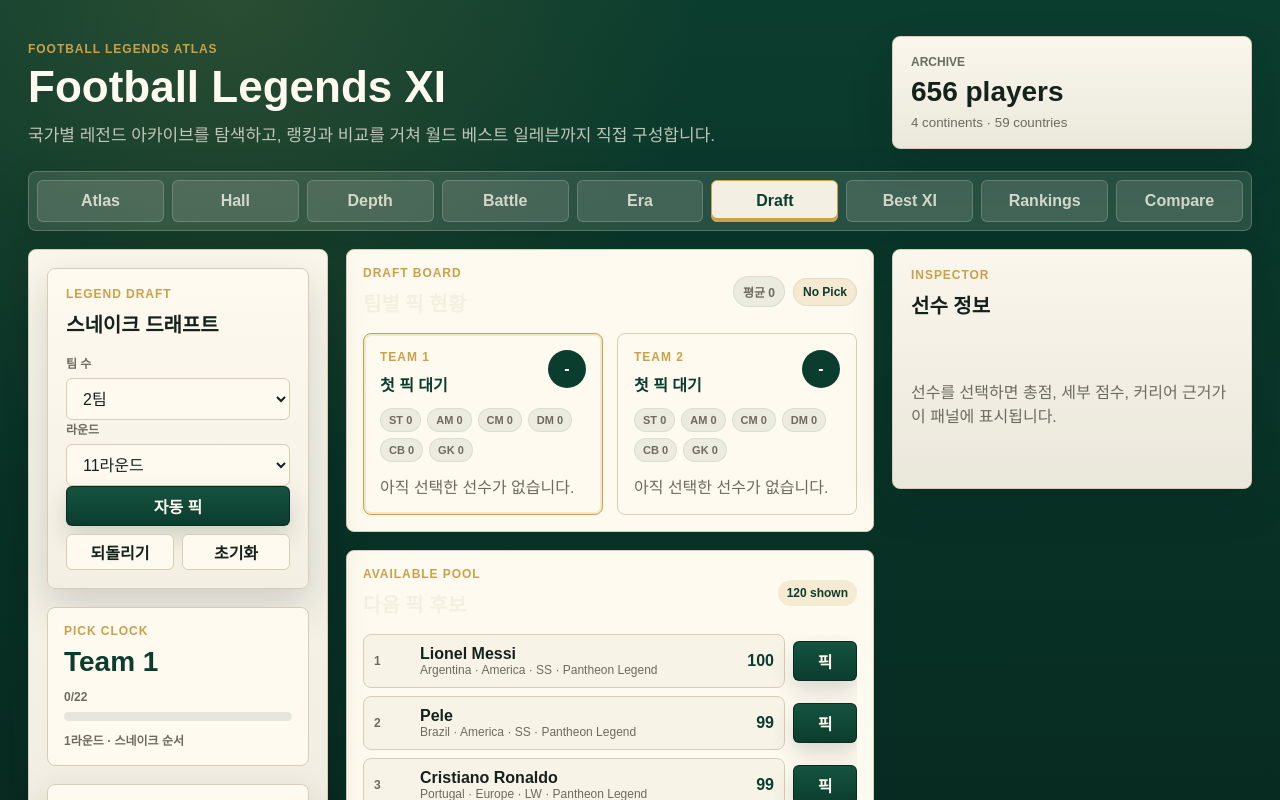
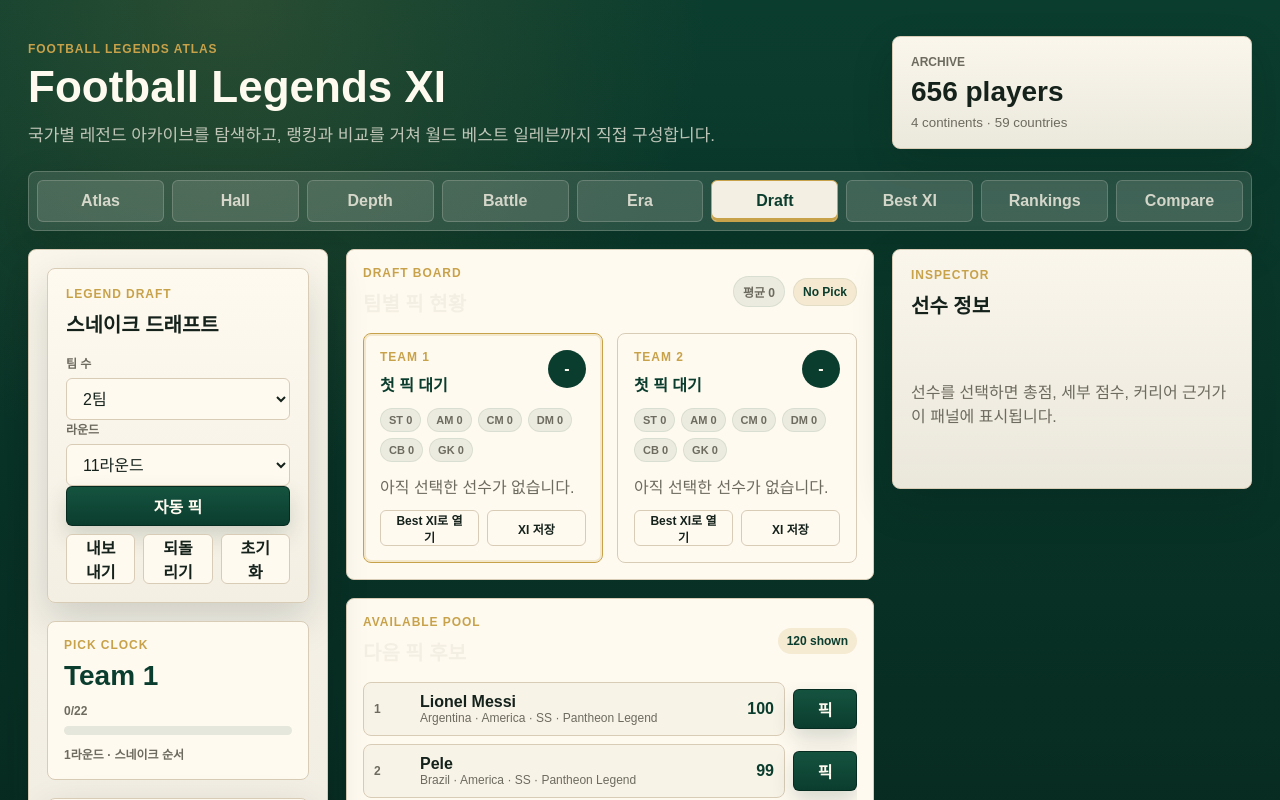
Before and after one commit to sinn357/football-legends-xi, a Next.js app: page / in a window 1280 px wide. Both pictures are taken after a click on the button "Draft". Shown: the top 800 px of the page. Built offline with nearby package versions, Linux system fonts and the light colour scheme.

Commit message:
Connect draft teams to best xi

```diff
--- a/app/globals.css
+++ b/app/globals.css
@@ -1358,6 +1358,7 @@ td strong {
 .draft-status-card,
 .draft-board-panel,
 .draft-candidate-panel,
+.draft-export-panel,
 .draft-team-card {
   background: var(--side-1-strong);
   border: 1px solid var(--line);
@@ -1392,7 +1393,7 @@ td strong {
 .draft-action-grid {
   display: grid;
   gap: 8px;
-  grid-template-columns: 1fr 1fr;
+  grid-template-columns: repeat(3, minmax(0, 1fr));
 }
 
 .draft-action-grid .primary-inline {
@@ -1542,6 +1543,40 @@ td strong {
 .draft-team-card .battle-xi-list {
   border-top: 1px solid var(--line);
   padding-top: 10px;
+}
+
+.draft-team-actions {
+  display: grid;
+  gap: 8px;
+  grid-template-columns: 1fr 1fr;
+}
+
+.draft-team-actions button {
+  background: var(--side-1-strong);
+  border: 1px solid var(--line);
+  border-radius: 6px;
+  color: var(--ink);
+  font-size: 12px;
+  font-weight: 900;
+  min-height: 36px;
+  padding: 0 10px;
+}
+
+.draft-team-actions button:hover,
+.draft-team-actions button:focus-visible {
+  border-color: var(--gold);
+  outline: none;
+}
+
+.draft-export-panel textarea {
+  background: rgba(11, 61, 46, 0.05);
+  border: 1px solid var(--line);
+  border-radius: 8px;
+  color: var(--ink);
+  min-height: 220px;
+  padding: 12px;
+  resize: vertical;
+  width: 100%;
 }
 
 .draft-candidate-list {
@@ -2919,6 +2954,7 @@ td strong {
   .battle-position-row,
   .draft-action-grid,
   .draft-candidate-item,
+  .draft-team-actions,
   .country-xi-list,
   .comparison-grid,
   .compare-cards {
--- a/components/LegendBuilder.tsx
+++ b/components/LegendBuilder.tsx
@@ -923,6 +923,76 @@ export function LegendBuilder({ data }: { data: LegendData }) {
     setExportedSquadText(formatSquadExport(scope, formation.name, starters, averageRating));
   }
 
+  function getDraftTeamStarters(teamIndex: number) {
+    const draftFormation = formations["4-3-3"];
+    const players = draftPicks
+      .filter((pick) => pick.teamIndex === teamIndex)
+      .map((pick) => playerById.get(pick.playerId))
+      .filter(Boolean) as LegendPlayer[];
+    const draftSquad = buildSquad(players, players, draftFormation.slots, weights, {});
+
+    return draftFormation.slots
+      .map((slot) => {
+        const selected = draftSquad[slot.id];
+        return selected ? { slot, player: selected.player, rating: selected.rating } : null;
+      })
+      .filter(Boolean) as Array<{ slot: FormationSlot; player: LegendPlayer; rating: number }>;
+  }
+
+  function openDraftTeamBestXi(teamIndex: number) {
+    const draftFormation = formations["4-3-3"];
+    const draftStarters = getDraftTeamStarters(teamIndex);
+    const nextManualSlots = draftStarters.reduce<Record<string, string>>((slots, starter) => {
+      slots[starter.slot.id] = starter.player.id;
+      return slots;
+    }, {});
+
+    setFormationId("4-3-3");
+    setBuilderContinent("ALL");
+    setBuilderCountry("ALL");
+    setBuilderPosition("ALL");
+    setBuilderTier("ALL");
+    setCandidateQuery("");
+    setTopOnly(false);
+    setManualSlots(nextManualSlots);
+    setSelectedSlotId(draftStarters[0]?.slot.id ?? draftFormation.slots[0]?.id ?? "st");
+    setSelectedPlayerId(draftStarters[0]?.player.id ?? null);
+    setActiveTab("best-xi");
+  }
+
+  function saveDraftTeamBestXi(teamIndex: number) {
+    const draftFormation = formations["4-3-3"];
+    const draftStarters = getDraftTeamStarters(teamIndex);
+    if (!draftStarters.length) {
+      return;
+    }
+
+    const now = new Date();
+    const slots: SavedSlot[] = draftStarters.map(({ player, rating, slot }) => ({
+      slotId: slot.id,
+      slotLabel: slot.label,
+      playerId: player.id,
+      playerName: player.name,
+      rating,
+      position: { left: slot.left, top: slot.top },
+    }));
+
+    setSavedSquads((current) => {
+      const saved: SavedSquad = {
+        id: `Draft-Team-${teamIndex + 1}-${now.getTime()}`,
+        name: `Draft Team ${teamIndex + 1} ${draftFormation.name}`,
+        scope: `Draft Team ${teamIndex + 1}`,
+        formationId: "4-3-3",
+        formationName: draftFormation.name,
+        createdAt: now.toISOString(),
+        weights,
+        slots,
+      };
+
+      return [saved, ...current].slice(0, 20);
+    });
+  }
+
   function toggleCompare(playerId: string) {
     setCompareIds((current) => {
       if (current.includes(playerId)) {
@@ -1148,6 +1218,7 @@ export function LegendBuilder({ data }: { data: LegendData }) {
             setDraftCountry("ALL");
           }}
           onCountryChange={setDraftCountry}
+          onOpenTeamBestXi={openDraftTeamBestXi}
           onPickPlayer={draftPlayer}
           onPlayerSelect={setSelectedPlayerId}
           onPositionChange={setDraftPosition}
@@ -1164,6 +1235,7 @@ export function LegendBuilder({ data }: { data: LegendData }) {
             setDraftRounds(value);
             setDraftPicks((current) => current.slice(0, draftTeamCount * value));
           }}
+          onSaveTeamBestXi={saveDraftTeamBestXi}
           onTeamCountChange={(value) => {
             setDraftTeamCount(value);
             setDraftPicks([]);
@@ -2368,6 +2440,7 @@ function LegendDraftView({
   onAutoPick,
   onContinentChange,
   onCountryChange,
+  onOpenTeamBestXi,
   onPickPlayer,
   onPlayerSelect,
   onPositionChange,
@@ -2375,6 +2448,7 @@ function LegendDraftView({
   onResetDraft,
   onResetFilters,
   onRoundsChange,
+  onSaveTeamBestXi,
   onTeamCountChange,
   onTierChange,
   onUndoPick,
@@ -2395,6 +2469,7 @@ function LegendDraftView({
   onAutoPick: () => void;
   onContinentChange: (value: Continent | FilterValue) => void;
   onCountryChange: (value: string | FilterValue) => void;
+  onOpenTeamBestXi: (teamIndex: number) => void;
   onPickPlayer: (playerId: string) => void;
   onPlayerSelect: (playerId: string) => void;
   onPositionChange: (value: PositionCode | FilterValue) => void;
@@ -2402,6 +2477,7 @@ function LegendDraftView({
   onResetDraft: () => void;
   onResetFilters: () => void;
   onRoundsChange: (value: number) => void;
+  onSaveTeamBestXi: (teamIndex: number) => void;
   onTeamCountChange: (value: number) => void;
   onTierChange: (value: LegendTierId | FilterValue) => void;
   onUndoPick: () => void;
@@ -2414,6 +2490,7 @@ function LegendDraftView({
   tier: LegendTierId | FilterValue;
   weights: WeightMap;
 }) {
+  const [exportedDraftText, setExportedDraftText] = useState("");
   const maxPicks = teamCount * rounds;
   const isComplete = picks.length >= maxPicks;
   const currentRound = Math.min(Math.floor(picks.length / teamCount) + 1, rounds);
@@ -2449,6 +2526,10 @@ function LegendDraftView({
   const leader = teamSummaries
     .filter((team) => team.players.length > 0)
     .sort((a, b) => b.xiAverage - a.xiAverage || b.average - a.average)[0];
+
+  function exportDraftBoard() {
+    setExportedDraftText(formatDraftExport(teamSummaries, picks, playerById, weights, rounds));
+  }
 
   return (
     <section className="draft-grid">
@@ -2481,6 +2562,9 @@ function LegendDraftView({
           <div className="draft-action-grid">
             <button className="primary-inline" disabled={!candidates.length || isComplete} onClick={onAutoPick} type="button">
               자동 픽
+            </button>
+            <button className="small-button" disabled={!picks.length} onClick={exportDraftBoard} type="button">
+              내보내기
             </button>
             <button className="small-button" disabled={!picks.length} onClick={onUndoPick} type="button">
               되돌리기
@@ -2614,11 +2698,34 @@ function LegendDraftView({
                     })}
                   {team.players.length === 0 ? <p className="empty-state">아직 선택한 선수가 없습니다.</p> : null}
                 </div>
+                <div className="draft-team-actions">
+                  <button disabled={!team.players.length} onClick={() => onOpenTeamBestXi(team.teamIndex)} type="button">
+                    Best XI로 열기
+                  </button>
+                  <button disabled={!team.players.length} onClick={() => onSaveTeamBestXi(team.teamIndex)} type="button">
+                    XI 저장
+                  </button>
+                </div>
                 {team.starters.length ? <BattleXiList onPlayerSelect={onPlayerSelect} starters={team.starters} /> : null}
               </article>
             ))}
           </div>
         </section>
+
+        {exportedDraftText ? (
+          <section className="draft-export-panel">
+            <div className="section-heading row">
+              <div>
+                <p className="eyebrow">Export</p>
+                <h2>드래프트 보드 텍스트</h2>
+              </div>
+              <button className="small-button" onClick={() => setExportedDraftText("")} type="button">
+                닫기
+              </button>
+            </div>
+            <textarea readOnly value={exportedDraftText} />
+          </section>
+        ) : null}
 
         <section className="draft-candidate-panel">
           <div className="section-heading row">
@@ -3799,6 +3906,39 @@ function formatSquadExport(
   return [`${scope} ${formationName} XI`, `Average: ${averageRating}`, "", ...lines].join("\n");
 }
 
+function formatDraftExport(
+  teams: Array<{
+    average: number;
+    players: LegendPlayer[];
+    teamIndex: number;
+    xiAverage: number;
+  }>,
+  picks: DraftPick[],
+  playerById: Map<string, LegendPlayer>,
+  weights: WeightMap,
+  rounds: number,
+) {
+  const header = [`Legend Draft`, `${teams.length} teams · ${rounds} rounds · ${picks.length} picks`, ""];
+  const teamBlocks = teams.flatMap((team) => {
+    const teamPicks = picks
+      .filter((pick) => pick.teamIndex === team.teamIndex)
+      .map((pick) => {
+        const player = playerById.get(pick.playerId);
+        return player ? `#${pick.pickNumber} ${player.name} (${player.country}, ${player.primaryPosition}, ${ratePlayer(player, weights)})` : null;
+      })
+      .filter(Boolean) as string[];
+
+    return [
+      `Team ${team.teamIndex + 1}`,
+      `Average: ${team.average || "-"} · XI: ${team.xiAverage || "-"}`,
+      ...teamPicks,
+      "",
+    ];
+  });
+
+  return [...header, ...teamBlocks].join("\n").trim();
+}
+
 function createEmptyDepthRow(position: PositionCode): DepthPositionRow {
   return {
     average: 0,
```
